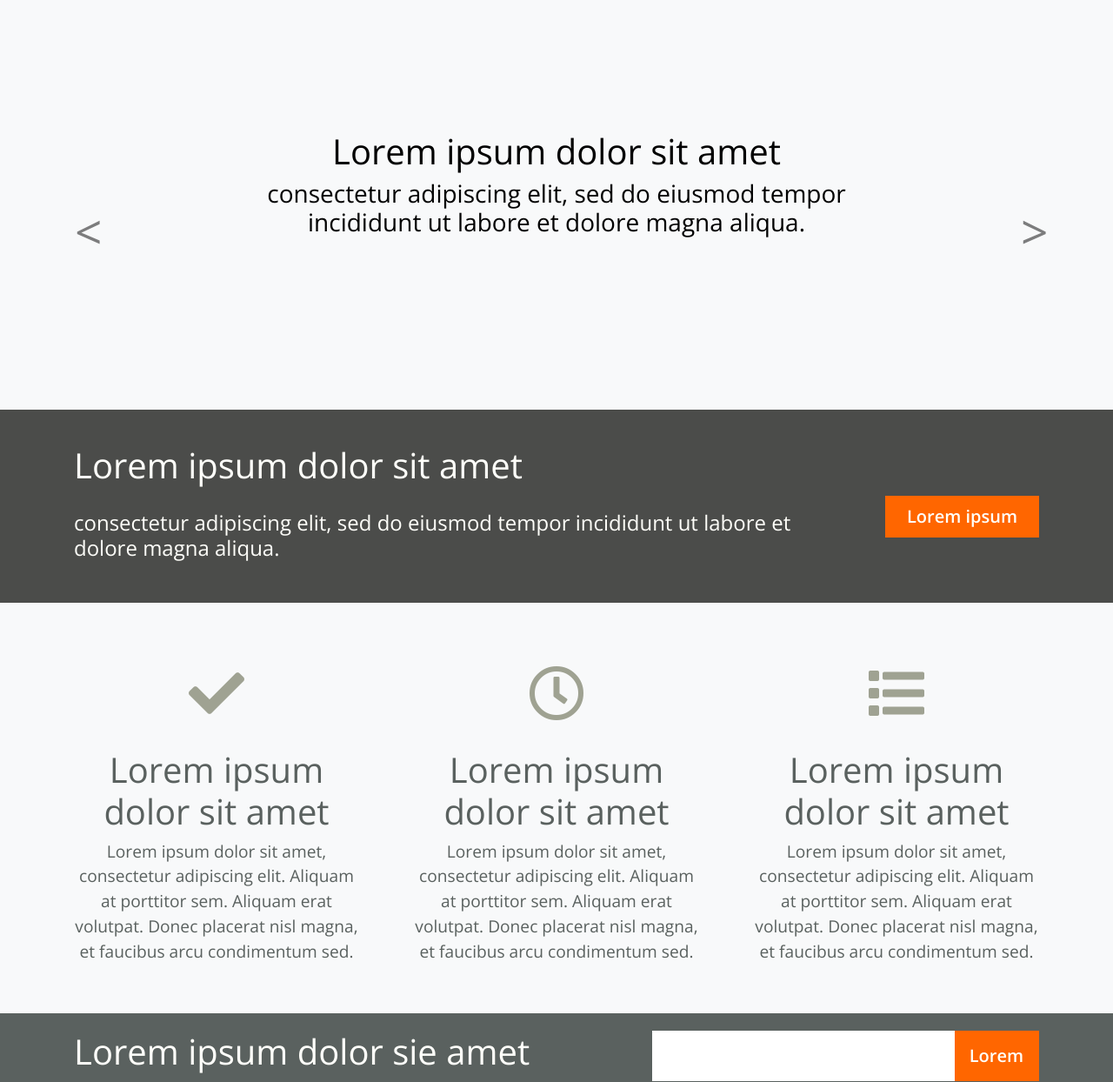
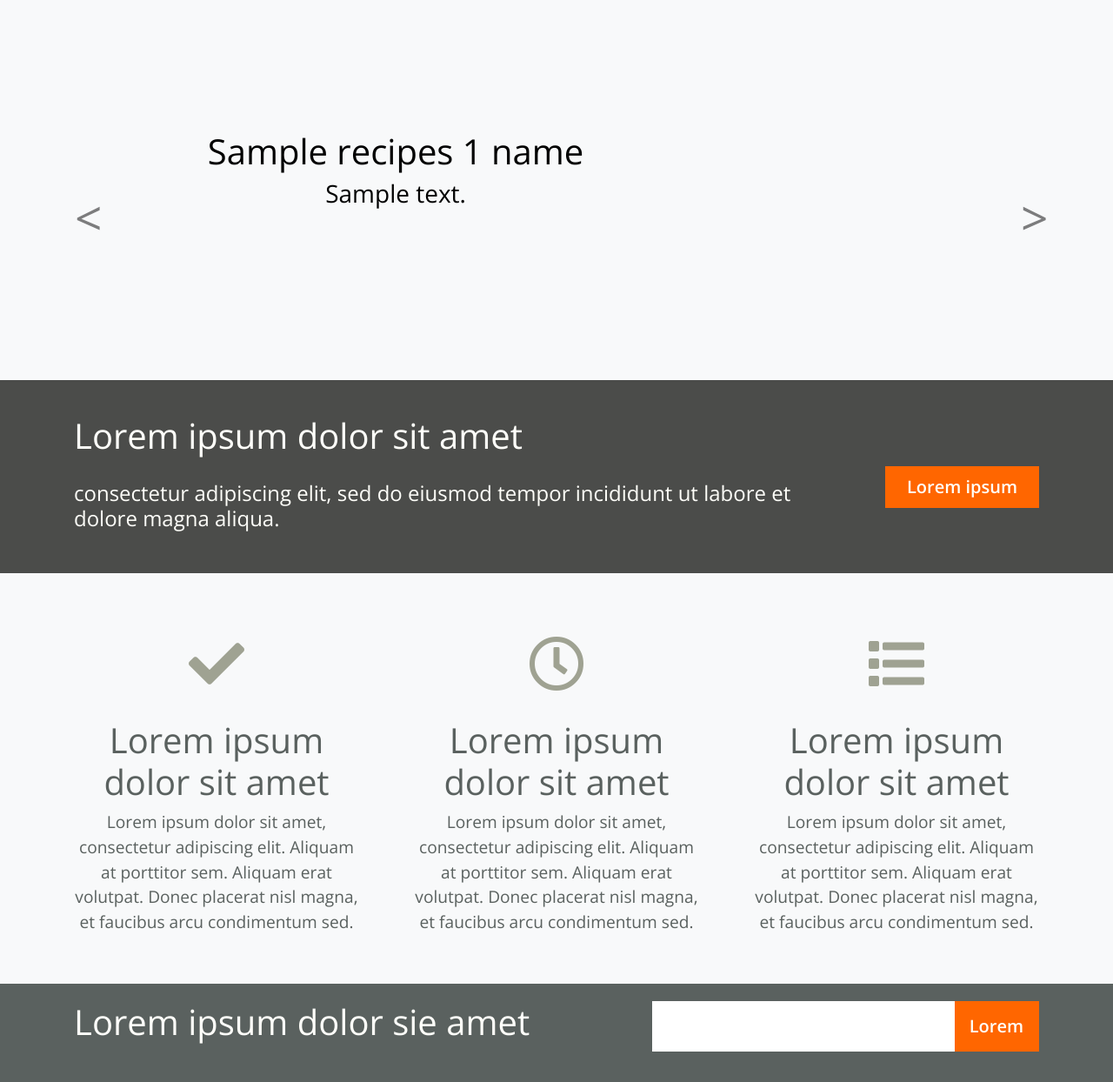
Before and after one commit to Luba-dotcam/Jedzonko, a Django app: template jedzonko/templates/index.html in a window 1280 px wide. Shown: the part 101-1345 px from the top of the page at 87% size. Run offline with Django 3.2, Linux system fonts and the light colour scheme; the template is opened without the code that fills it: most values are stand-ins (such as "Sample title", 1, 10 or a date in 2020); some libraries are stand-ins or nearby versions; some web fonts are replaced.

Commit message:
Karuzela

```diff
--- a/jedzonko/models.py
+++ b/jedzonko/models.py
@@ -1,4 +1,5 @@
 from django.db import models
+
 
 
 # Create your models here.
--- a/jedzonko/templates/index.html
+++ b/jedzonko/templates/index.html
@@ -48,27 +48,25 @@
                 <div class="carousel-item active">
                     <div class="container w-75 d-flex">
                         <div class="carousel-caption d-block">
-                            <h1>Lorem ipsum dolor sit amet</h1>
-                            <h3> consectetur adipiscing elit, sed do eiusmod tempor incididunt ut labore et dolore
-                                magna aliqua.</h3>
+                            <h1>{{ recipes_1_name }}</h1>
+                            <h3>{{ recipes_1_description }}</h3>
+                        </div>
+                    </div>
+                </div>
+
+                <div class="carousel-item">
+                    <div class="container w-75 d-flex">
+                        <div class="carousel-caption d-block">
+                            <h1>{{ recipes_2_name }}</h1>
+                            <h3>{{ recipes_2_description }}</h3>
                         </div>
                     </div>
                 </div>
                 <div class="carousel-item">
                     <div class="container w-75 d-flex">
                         <div class="carousel-caption d-block">
-                            <h1>Torem ipsum dolor sit amet</h1>
-                            <h3> consectetur adipiscing elit, sed do eiusmod tempor incididunt ut labore et dolore
-                                magna aliqua.</h3>
-                        </div>
-                    </div>
-                </div>
-                <div class="carousel-item">
-                    <div class="container w-75 d-flex">
-                        <div class="carousel-caption d-block">
-                            <h1>Borem ipsum dolor sit amet</h1>
-                            <h3> consectetur adipiscing elit, sed do eiusmod tempor incididunt ut labore et dolore
-                                magna aliqua.</h3>
+                            <h1>{{ recipes_3_name }}</h1>
+                            <h3>{{ recipes_3_description }}</h3>
                         </div>
                     </div>
                 </div>
--- a/scrumlab/settings.py
+++ b/scrumlab/settings.py
@@ -11,6 +11,7 @@ https://docs.djangoproject.com/en/2.1/ref/settings/
 """
 
 import os
+
 
 # Build paths inside the project like this: os.path.join(BASE_DIR, ...)
 
--- a/scrumlab/urls.py
+++ b/scrumlab/urls.py
@@ -15,7 +15,7 @@ Including another URLconf
 """
 from django.urls import path
 from django.contrib import admin
-from jedzonko.views import IndexView, RecipeView
+from jedzonko.views import RecipeView, IndexView
 
 urlpatterns = [
     path('admin/', admin.site.urls),
```
Also changed, not shown: jedzonko/views.py (+13 -6 lines), jedzonko/migrations/0001_initial.py (added).
